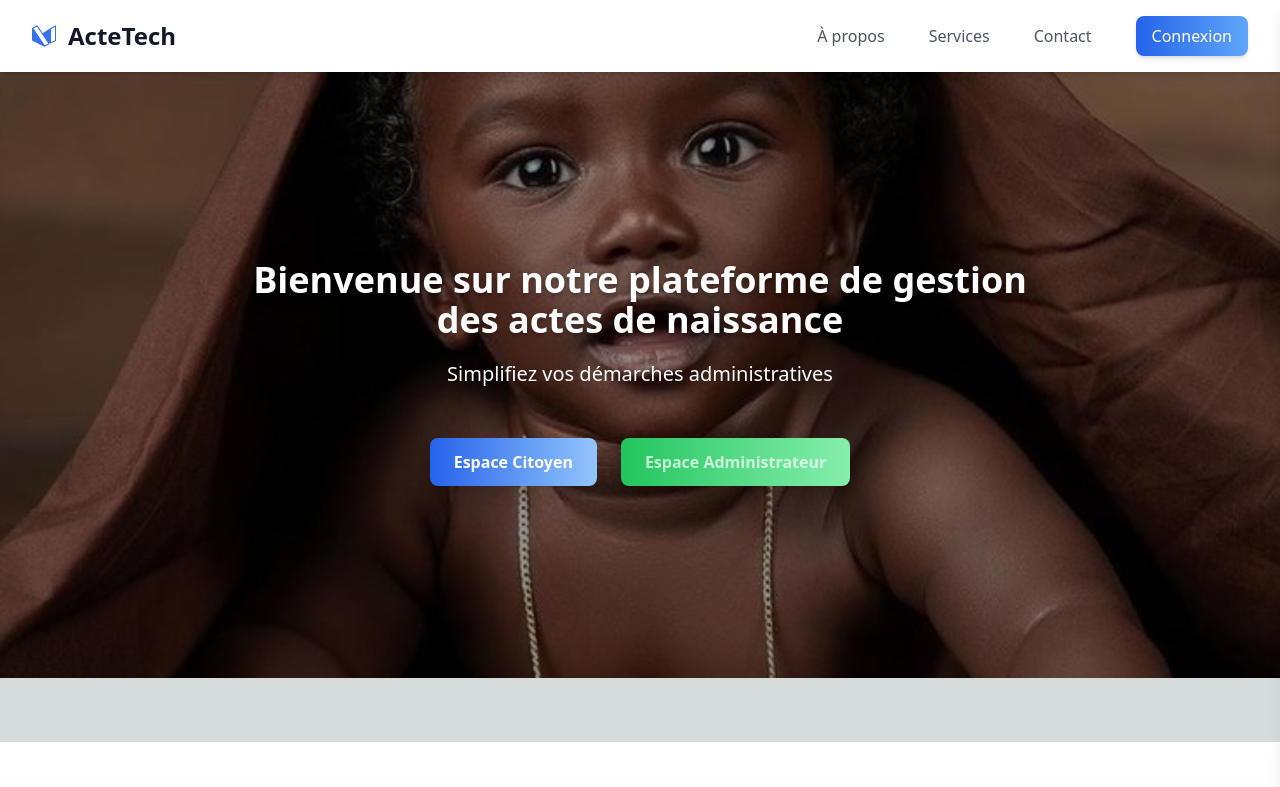
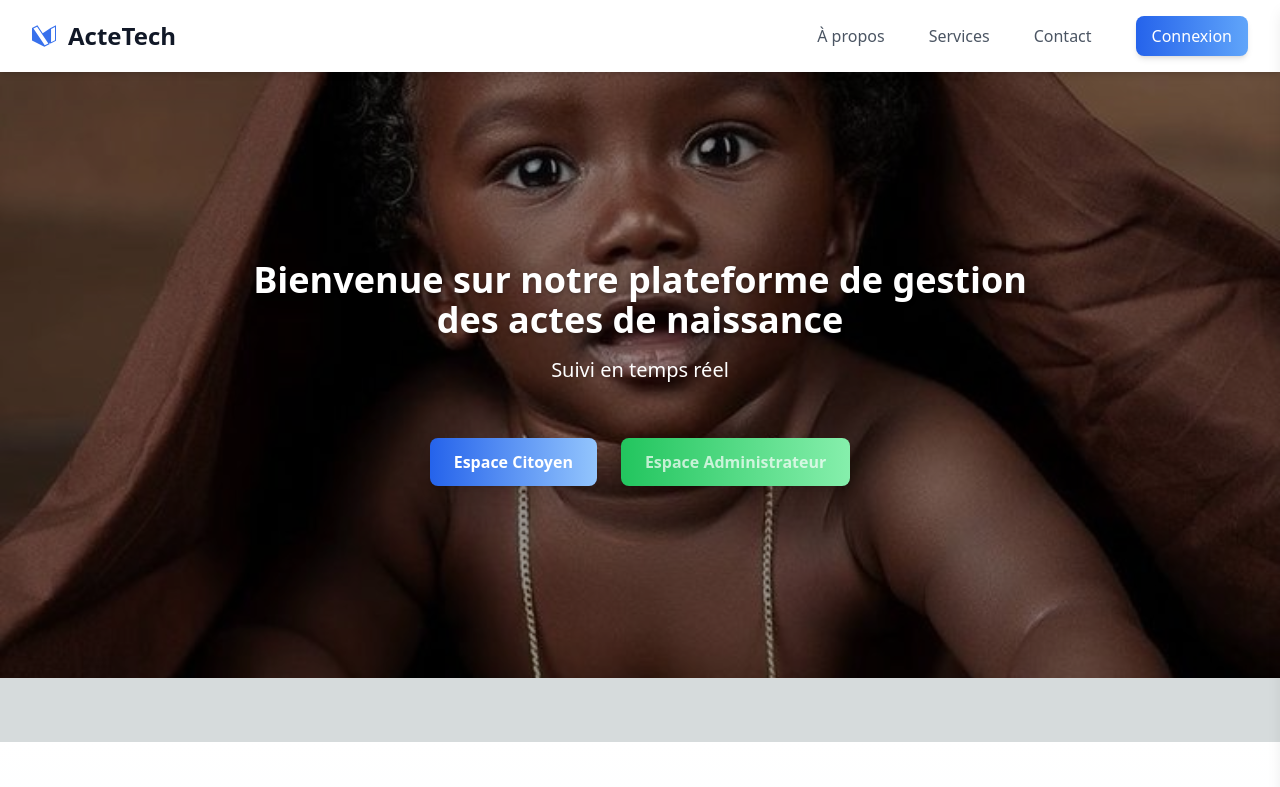
Before and after one commit to gatien074/ActeApp, a Next.js app: page / in a window 1280 px wide. Shown: the top 787 px of the page. Built offline with nearby package versions, Linux system fonts and the light colour scheme.

Commit message:
version18

```diff
--- a/app/page.js
+++ b/app/page.js
@@ -130,12 +130,13 @@ export default function LandingPage() {
             </h2>
             <div className="h-[30px] overflow-hidden mb-12">
               <div className="animate-carousel">
-                <p className="text-xl text-white font-medium h-[30px]">Simplifiez vos démarches administratives</p>
-                <p className="text-xl text-white font-medium h-[30px]">Gestion rapide et sécurisée</p>
-                <p className="text-xl text-white font-medium h-[30px]">Suivi en temps réel</p>
-                <p className="text-xl text-white font-medium h-[30px]">Accessibilité 24h/24 et 7j/7</p>
-                <p className="text-xl text-white font-medium h-[30px]">Zéro papier, 100% digital</p>
-                <p className="text-xl text-white font-medium h-[30px]">Service public modernisé</p>
+                <p className="text-xl text-white font-medium h-[30px] flex items-center justify-center">Simplifiez vos démarches administratives</p>
+                <p className="text-xl text-white font-medium h-[30px] flex items-center justify-center">Gestion rapide et sécurisée</p>
+                <p className="text-xl text-white font-medium h-[30px] flex items-center justify-center">Suivi en temps réel</p>
+                <p className="text-xl text-white font-medium h-[30px] flex items-center justify-center">Accessibilité 24h/24 et 7j/7</p>
+                <p className="text-xl text-white font-medium h-[30px] flex items-center justify-center">Zéro papier, 100% digital</p>
+                <p className="text-xl text-white font-medium h-[30px] flex items-center justify-center">Service public modernisé</p>
+                <p className="text-xl text-white font-medium h-[30px] flex items-center justify-center">Simplifiez vos démarches administratives</p>
               </div>
             </div>
             <div className="flex flex-col sm:flex-row justify-center space-y-4 sm:space-y-0 sm:space-x-6">
@@ -472,7 +473,7 @@ export default function LandingPage() {
                 </a>
                 <a href="#" className="w-10 h-10 rounded-full bg-gray-800 flex items-center justify-center hover:bg-blue-500 transition-colors">
                   <svg className="w-5 h-5" fill="currentColor" viewBox="0 0 24 24">
-                    <path d="M12 0C5.373 0 0 5.373 0 12s5.373 12 12 12 12-5.373 12-12S18.627 0 12 0zm5.894 8.221l-1.97 9.28c-.145.658-.537.818-1.084.508l-3-2.21-1.446 1.394c-.14.18-.357.223-.548.223l.188-2.85 5.18-4.68c.223-.198-.054-.314-.346-.116l-6.38 4.02-2.7-.84c-.58-.183-.593-.577.124-.855l10.55-4.07c.485-.176.91.11.832.832z"/>
+                    <path d="M12 0C5.373 0 0 5.373 0 12s5.373 12 12 12 12-5.373 12-12S18.627 0 12 0zm5.894 8.221l-1.97 9.28c-.145.658-.537.818-1.084.508l-3-2.21-1.446 1.394c-.14.18-.357.223-.548.223l.188-2.85 5.18-4.68c.223-.198-.054-.314-.346-.116l-6.38 4.02-2.7-.84c-.58-.183-.593-.577.124-.855l10.55-4.07c.485-.176.91.11.832.832.832z"/>
                   </svg>
                 </a>
               </div>
--- a/app/style/globals.css
+++ b/app/style/globals.css
@@ -32,3 +32,35 @@ body {
 .animate-float {
   animation: float 6s ease-in-out infinite;
 }
+
+@keyframes carousel {
+  0% {
+    transform: translateY(0);
+  }
+  16.66% {
+    transform: translateY(-30px);
+  }
+  33.32% {
+    transform: translateY(-60px);
+  }
+  49.98% {
+    transform: translateY(-90px);
+  }
+  66.64% {
+    transform: translateY(-120px);
+  }
+  83.30% {
+    transform: translateY(-150px);
+  }
+  100% {
+    transform: translateY(-180px);
+  }
+}
+
+.animate-carousel {
+  animation: carousel 12s infinite;
+}
+
+.animate-carousel:hover {
+  animation-play-state: paused;
+}
```
